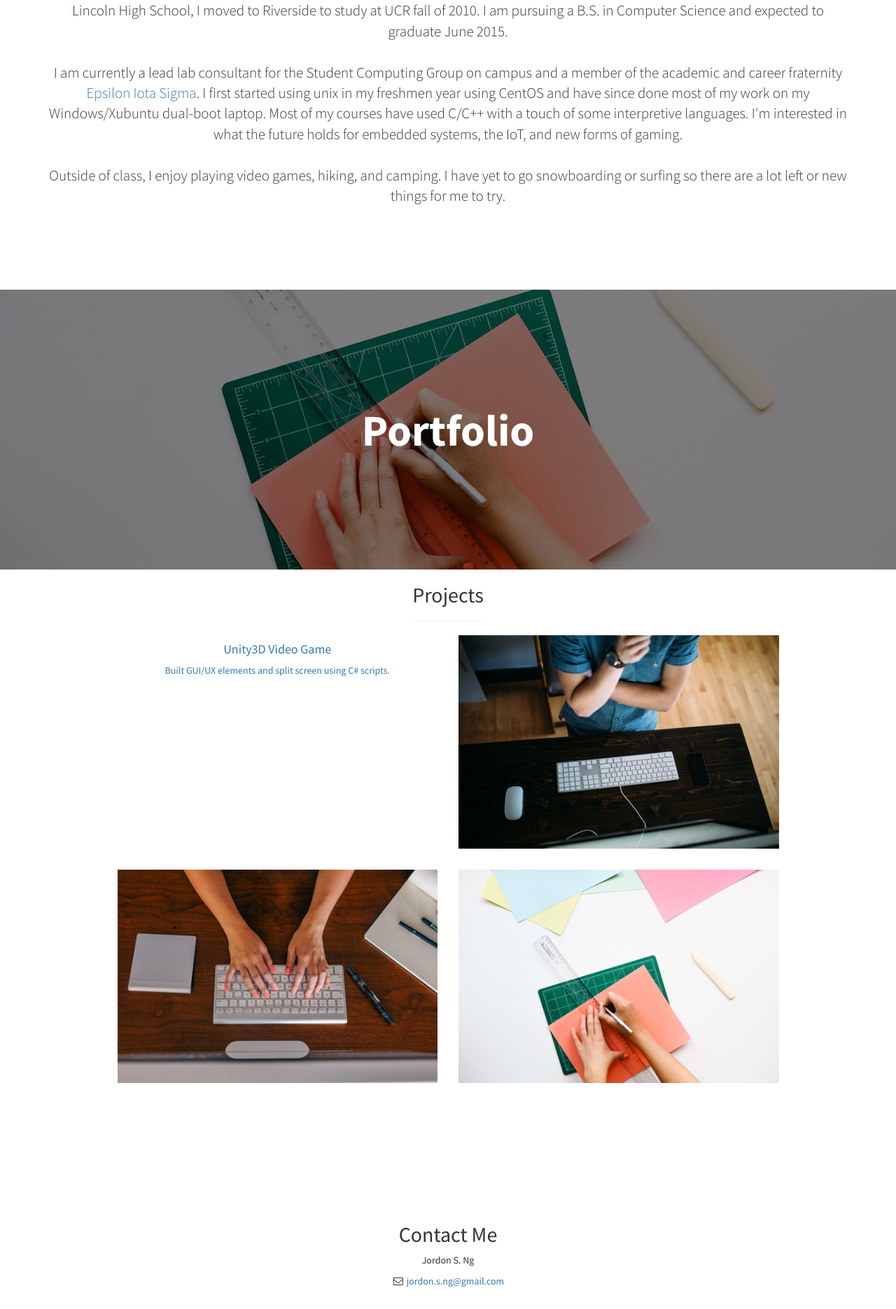
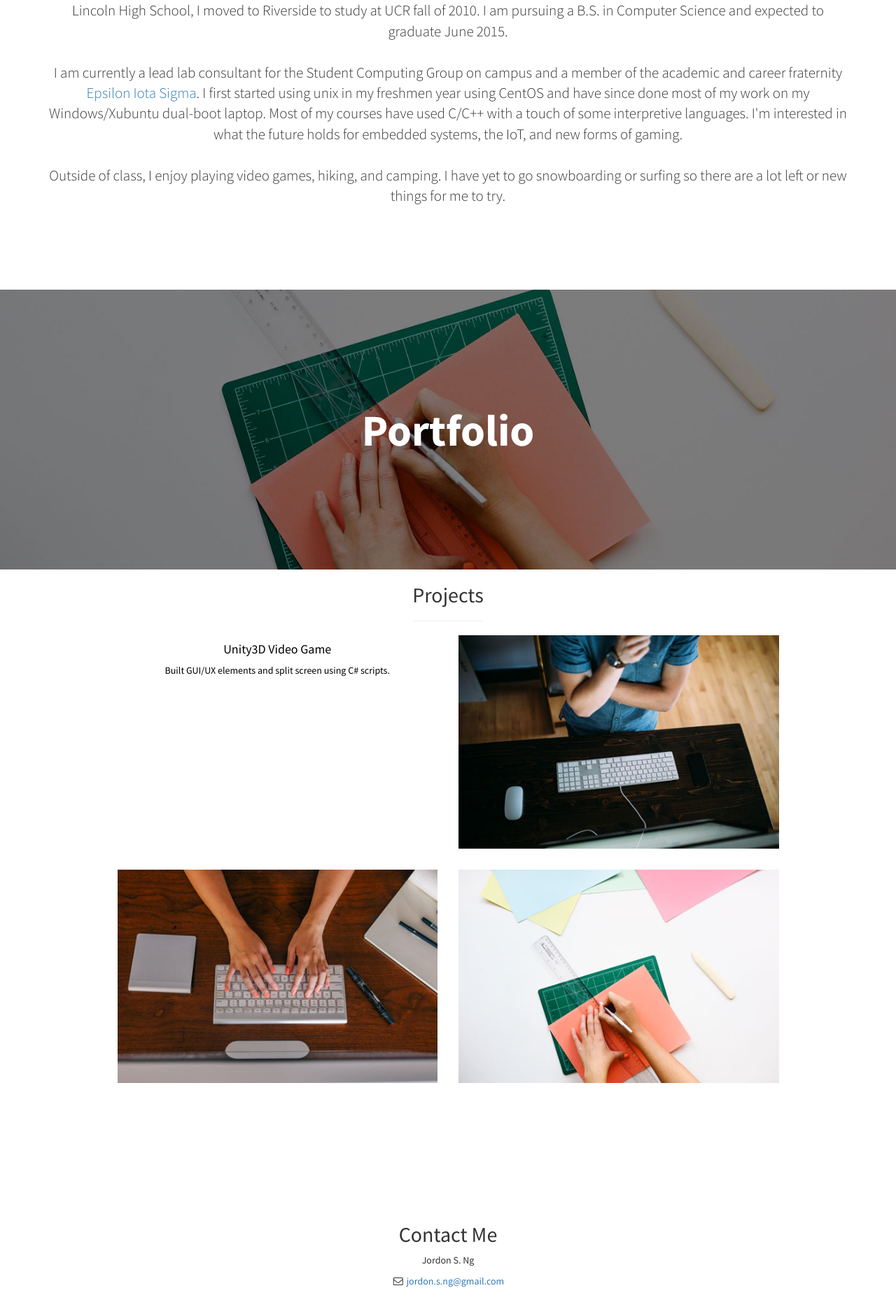
Before and after one commit to jsng0/jsng0.github.io, a Jekyll site: the page index.html, which Jekyll copies as it is, in a window 1280 px wide. Shown: the part 1042-2913 px from the top of the page at 70% size. Built offline with Jekyll 4.4.1, drawn with Linux system fonts in a browser that asks for light colours.

Commit message:
changed pro1 font color

```diff
--- a/index.html
+++ b/index.html
@@ -107,7 +107,7 @@
                     <div class="row">
                         <div class="col-md-6">
                             <div class="portfolio-item">
-                                <a href = "https://github.com/the-jsng/SpinOut">
+                                <a href = "https://github.com/the-jsng/SpinOut" style = "color: #000000">
 					                <h4>Unity3D Video Game</h4>
 					                    <p>Built GUI/UX elements and split screen using C# scripts.</p>
 			                    </a>
```
